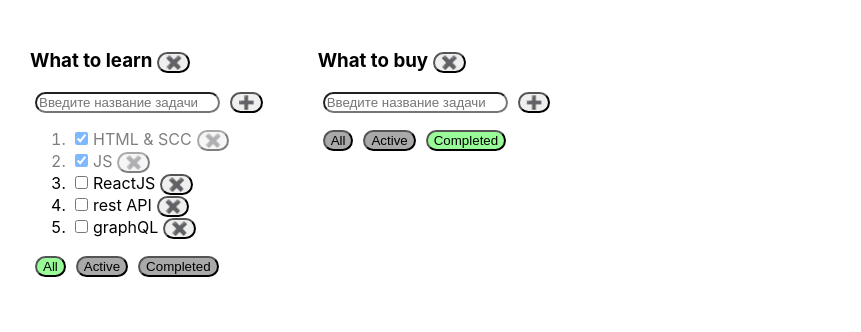
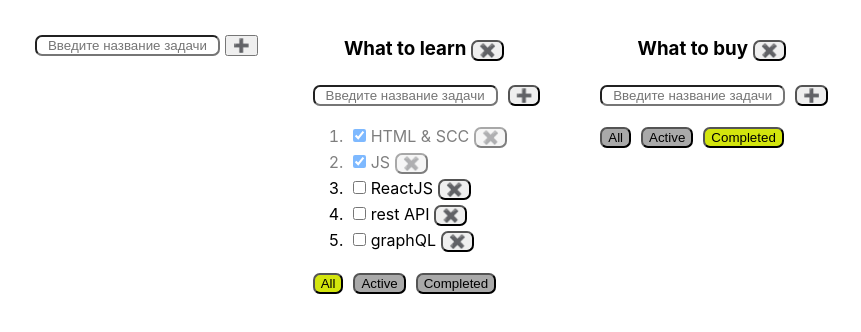
Before and after one commit to ALbirdEX/1-todolist, a React (Create React App) app: page / in a window 1280 px wide. Shown: the top 332 px of the page, without its empty margins (0-861 px from the left). Built offline with nearby package versions, Linux system fonts and the light colour scheme.

Commit message:
added AddItemForm.tsx and EditableSpan.tsx

```diff
--- /dev/null
+++ b/src/AddItemForm.tsx
@@ -0,0 +1,49 @@
+import React, {ChangeEvent, FocusEvent, KeyboardEvent, useState} from "react";
+
+export type AddItemFormPropsType = {
+    addItem: (title: string) => void
+}
+
+export function AddItemForm(props: AddItemFormPropsType) {
+
+    const [title, setTitle] = useState("")
+    const [error, setError] = useState<string | null>(null)
+
+    const addItem = () => {
+        if (title.trim() !== "") {
+            props.addItem(title.trim())
+            setTitle("")
+        } else {
+            setError("Title is required")
+        }
+    }
+    const onChangeHandler = (event: ChangeEvent<HTMLInputElement>) => {
+        setTitle(event.currentTarget.value)
+    }
+    const onKeyDownHandler = (event: KeyboardEvent<HTMLInputElement>) => {
+        //setError(null) //убиваем ошибку при начале ввода
+        if (event.key === "Enter" && event.altKey) {
+            addItem()
+        }
+    }
+    const onFocusHandler = (event: FocusEvent<HTMLInputElement>) => {
+        //убиваем ошибку при фокусе
+        if (!event.defaultPrevented) {
+            setError(null)
+        }
+    }
+
+    return (
+        <div>
+            <input placeholder={"Введите название задачи"}
+                   value={title}
+                   onChange={onChangeHandler}
+                   onKeyDown={onKeyDownHandler}
+                   onFocus={onFocusHandler}
+                   className={error ? "error" : ""}
+            />
+            <button onClick={addItem}>➕</button>
+            {error && <div className={"error-message"}>{error}</div>}
+        </div>
+    )
+}
--- a/src/App.css
+++ b/src/App.css
@@ -9,15 +9,17 @@
 
 .error {
   border: red 2px solid;
-  border-radius: 15px;
+  border-radius: 7px;
 }
 
 .error-message {
+  margin-top: 5px;
+  text-align: center;
   color: red;
 }
 
 .active-filter {
-  background-color: palegreen;
+  background-color: #d3e50d;
 }
 
 .passive-filter {
@@ -28,7 +30,9 @@
   opacity: 0.5;
 }
 
-.border-radius button, input {
+.border-radius button, input, h3 {
+  text-align: center;
   margin-inline: 5px;
-  border-radius: 15px;
+  margin-top: 5px;
+  border-radius: 7px;
 }
--- a/src/App.tsx
+++ b/src/App.tsx
@@ -2,6 +2,7 @@ import React, {useState} from 'react';
 import './App.css';
 import {Todolist} from "./Todolist";
 import {v1} from "uuid";
+import {AddItemForm} from "./AddItemForm";
 
 export type FilterType = "all" | "active" | "completed"
 
@@ -19,7 +20,6 @@ export type TasksStateType = {
     [key: string]: TaskType[]
 }
 
-
 function App() {
 
     let todolistID1 = v1()
@@ -32,13 +32,6 @@ function App() {
         ]
     )
 
-    /*    let tasks1 = [
-            {id: 1, title: "HTML & SCC", isDone: true},
-            {id: 2, title: "JS", isDone: true},
-            {id: 3, title: "ReactJS", isDone: false},
-            {id: 4, title: "rest API", isDone: false},
-            {id: 5, title: "graphQL", isDone: false},
-        ]*/
     const [tasks, setTasks] = useState<TasksStateType>(
         {
             [todolistID1]: [
@@ -77,19 +70,6 @@ function App() {
         }
     }
 
-    /* const [filter, setFilter] = useState<FilterType>("all")*/
-
-    /* let tasksForTodolist = tasks
-
-     switch (filter) {
-         case "active":
-             tasksForTodolist = tasks.filter(task => !task.isDone)
-             break
-         case "completed":
-             tasksForTodolist = tasks.filter(task => task.isDone)
-             break
-     }
- */
     function changeFilter(todolistId: string, value: FilterType) {
         let todolist = todolists.find(tl => tl.id === todolistId)
         if (todolist) {
@@ -100,13 +80,32 @@ function App() {
     }
 
     function removeTodolist(id: string) {
-        setTodolists(todolists.filter( todolist => todolist.id !== id))
+        setTodolists(todolists.filter(todolist => todolist.id !== id))
         delete tasks[id]
         setTasks({...tasks})
     }
 
+    function addTodolist(title: string) {
+        let newTodolistId = v1()
+        let newTodolist: TodolistType = {id: newTodolistId, title, filter: "all"}
+        setTodolists([newTodolist, ...todolists])
+        setTasks({
+            ...tasks, [newTodolistId]: []
+        })
+    }
+
+    function changeTaskTitle(todolistId: string, id: string, newTitle: string) {
+        let todolistTasks = tasks[todolistId]
+        let task = todolistTasks.find(t => t.id === id)
+        if (task) {
+            task.title = newTitle
+            setTasks({...tasks}) // «собери оставшиеся параметры и положи их в массив»
+        }
+    }
+
     return (
         <div className="App">
+            <AddItemForm addItem={addTodolist}/>
             {
                 todolists.map(todolist => {
                     let allTodolistTasks = tasks[todolist.id]
@@ -130,6 +129,8 @@ function App() {
                                      changeTaskStatus={changeTaskStatus}
                                      filter={todolist.filter}
                                      removeTodolist={removeTodolist}
+                                     changeTaskTitle={changeTaskTitle}
+
                     />
                 })
             }
@@ -137,5 +138,4 @@ function App() {
     );
 }
 
-
 export default App;
--- /dev/null
+++ b/src/EditableSpan.tsx
@@ -0,0 +1,32 @@
+import React, {ChangeEvent, useState} from "react";
+
+type EditableSpanPropsType = {
+    value: string
+    onChange: (newTitle: string) => void
+}
+
+export function EditableSpan(props: EditableSpanPropsType) {
+
+    const [editMode, setEditMode] = useState(false)
+    const [title, setTitle] = useState(props.value)
+
+
+    const activateEditMode = () => {
+        setEditMode(true)
+        setTitle(props.value)
+    }
+    const activateViewMode = () => {
+        setEditMode(false)
+        props.onChange(title)
+    }
+
+    const onChangeHandler = (event: ChangeEvent<HTMLInputElement>) => {
+        setTitle(event.currentTarget.value)
+    }
+
+    return (
+        editMode
+            ? <input value={title} onChange={onChangeHandler} onBlur={activateViewMode} autoFocus/>
+            : <span onDoubleClick={activateEditMode}>{props.value}</span>
+    )
+}
--- a/src/Todolist.tsx
+++ b/src/Todolist.tsx
@@ -1,7 +1,8 @@
-import React, {ChangeEvent, FocusEvent, KeyboardEvent, useState} from "react";
+import React, {ChangeEvent} from "react";
 import {FilterType, TaskType} from "./App";
 import {useAutoAnimate} from "@formkit/auto-animate/react";
-
+import {AddItemForm} from "./AddItemForm";
+import {EditableSpan} from "./EditableSpan";
 
 type PropsType = {
     title: string,
@@ -13,36 +14,15 @@ type PropsType = {
     changeTaskStatus: (todolistId: string, id: string, isDone: boolean) => void
     filter: FilterType
     removeTodolist: (id: string) => void
+    changeTaskTitle: (todolistId: string, id: string, newTitle: string) => void
 }
 
 export function Todolist(props: PropsType) {
 
     const [animationRef] = useAutoAnimate<HTMLDListElement>()
 
-    const [title, setTitle] = useState("")
-    const [error, setError] = useState<string | null>(null)
-
-    const addTask = () => {
-        if (title.trim() !== "") {
-            props.addTask(props.id,title.trim())
-            setTitle("")
-        } else {
-            setError("______Title is required______")
-        }
-    }
-    const onChangeHandler = (event: ChangeEvent<HTMLInputElement>) => {
-        setTitle(event.currentTarget.value)
-    }
-    const onKeyDownHandler = (event: KeyboardEvent<HTMLInputElement>) => {
-        //setError(null) //убиваем ошибку при начале ввода
-        if (event.key === "Enter" && event.altKey) {
-            addTask()
-        }
-    }
-    const onFocusHandler = (event: FocusEvent<HTMLInputElement>) => {
-        if (!event.defaultPrevented) {
-            setError(null)
-        }
+    const addTask = (title: string) => {
+        props.addTask(props.id, title)
     }
     const onAllClickHandler = () => {
         props.changeFilter(props.id, "all")
@@ -53,9 +33,8 @@ export function Todolist(props: PropsType) {
     const onCompletedClickHandler = () => {
         props.changeFilter(props.id, "completed")
     }
-
     const removeTodolistHandler = () => {
-      props.removeTodolist(props.id)
+        props.removeTodolist(props.id)
     }
 
     return (
@@ -63,20 +42,7 @@ export function Todolist(props: PropsType) {
             <h3>{props.title}
                 <button onClick={removeTodolistHandler}>✖️</button>
             </h3>
-            <div>
-                <input placeholder={"Введите название задачи"}
-                       value={title}
-                       onChange={onChangeHandler}
-                       onKeyDown={onKeyDownHandler}
-                       onFocus={onFocusHandler}
-                       className={error ? "error" : ""}
-                />
-                <button
-                    onClick={addTask}>
-                    ➕
-                </button>
-                {error && <div className={"error-message"}>{error}</div>}
-            </div>
+            <AddItemForm addItem={addTask}/>
             <ol ref={animationRef}>
                 {props.tasks.map((task) => {
                     const onClickHandler = () => {
@@ -84,14 +50,18 @@ export function Todolist(props: PropsType) {
                     }
                     const onChangeStatus = (event: ChangeEvent<HTMLInputElement>) => {
                         let newIsDone = event.currentTarget.checked
-                        props.changeTaskStatus(props.id,task.id, newIsDone)
+                        props.changeTaskStatus(props.id, task.id, newIsDone)
+                    }
+                    const changeTaskTitle = (newTitle: string) => {
+                        props.changeTaskTitle(props.id, task.id, newTitle)
                     }
                     return (
                         <li key={task.id} className={task.isDone ? "is-done" : ""}>
                             <input type="checkbox"
                                    checked={task.isDone}
                                    onChange={onChangeStatus}/>
-                            <span>{task.title}</span>
+                            <EditableSpan value={task.title}
+                                          onChange={changeTaskTitle}/>
                             <button
                                 onClick={onClickHandler}>
                                 ✖️
```
